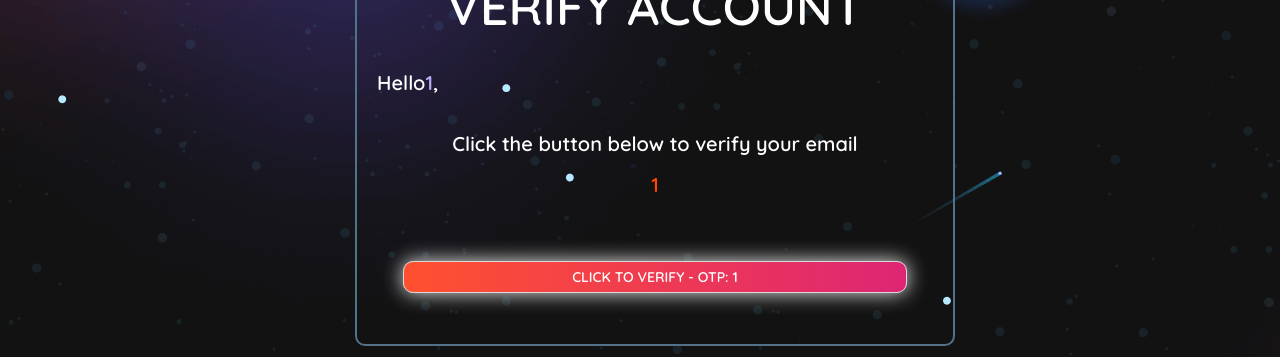
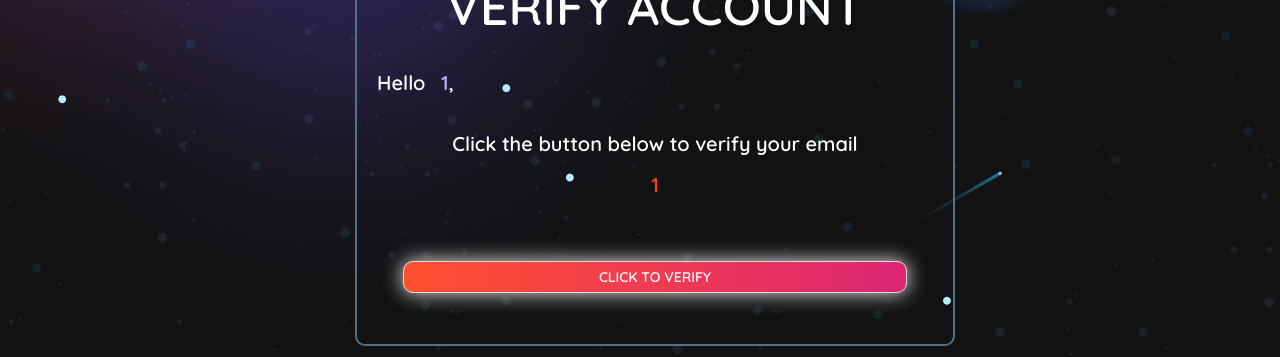
Before and after one commit to Pham-Phuc-Nghi/SETool_FE, a React (Vite) app: page /verify/account/1/1/1 in a window 1280 px wide. Shown: the part 304-661 px from the top of the page. Built offline with nearby package versions, Linux system fonts and the light colour scheme.

Commit message:
phuoc commit

```diff
--- a/package.json
+++ b/package.json
@@ -7,7 +7,7 @@
     "dev": "vite --host",
     "build": "vite build",
     "lint": "eslint src --ext js,jsx --report-unused-disable-directives --max-warnings 0",
-    "preview": "vite preview --port 8080 --host"
+    "preview": "vite preview --port 5173 --host"
   },
   "dependencies": {
     "@ant-design/icons": "^5.2.6",
--- a/src/pages/DangNhap/VerifyEmail.jsx
+++ b/src/pages/DangNhap/VerifyEmail.jsx
@@ -80,8 +80,8 @@ const VerifyEmail = () => {
           }}
         >
           <Text style={{ color: "white", fontSize: 20, marginBottom: 30 }}>
-            Hello
-            <Text style={{ color: "#BEADFA", fontSize: 20 }}>{username}</Text>,
+          Hello{" "}
+            <Text style={{ color: "#BEADFA", fontSize: 20 , marginLeft: 10 }}> {username}</Text>,
           </Text>
           <Text
             style={{
@@ -103,7 +103,7 @@ const VerifyEmail = () => {
             style={{ color: "white", margin: 26, marginTop: 20 }}
             onClick={handleClickSubmit}
           >
-            Click to verify - OTP: {otp}
+            Click to verify
           </Button>
         </div>
       </div>
```
